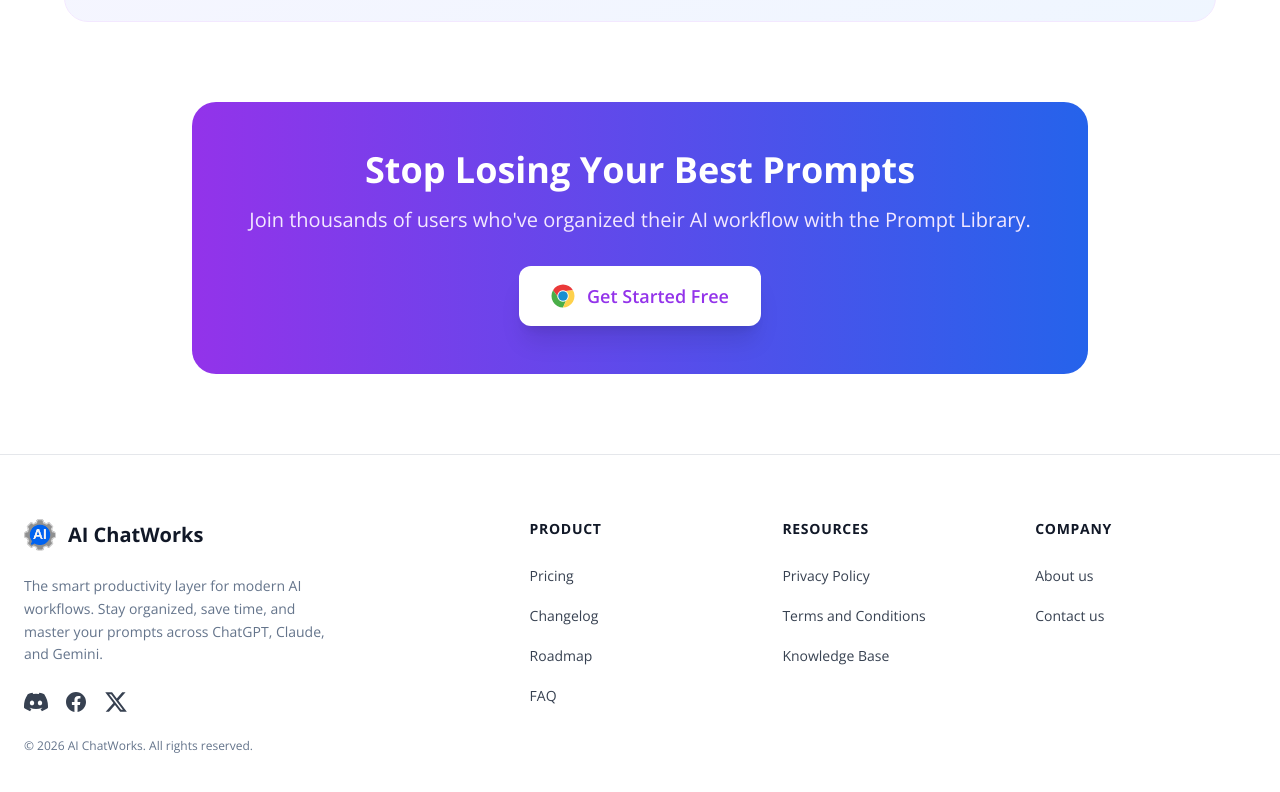
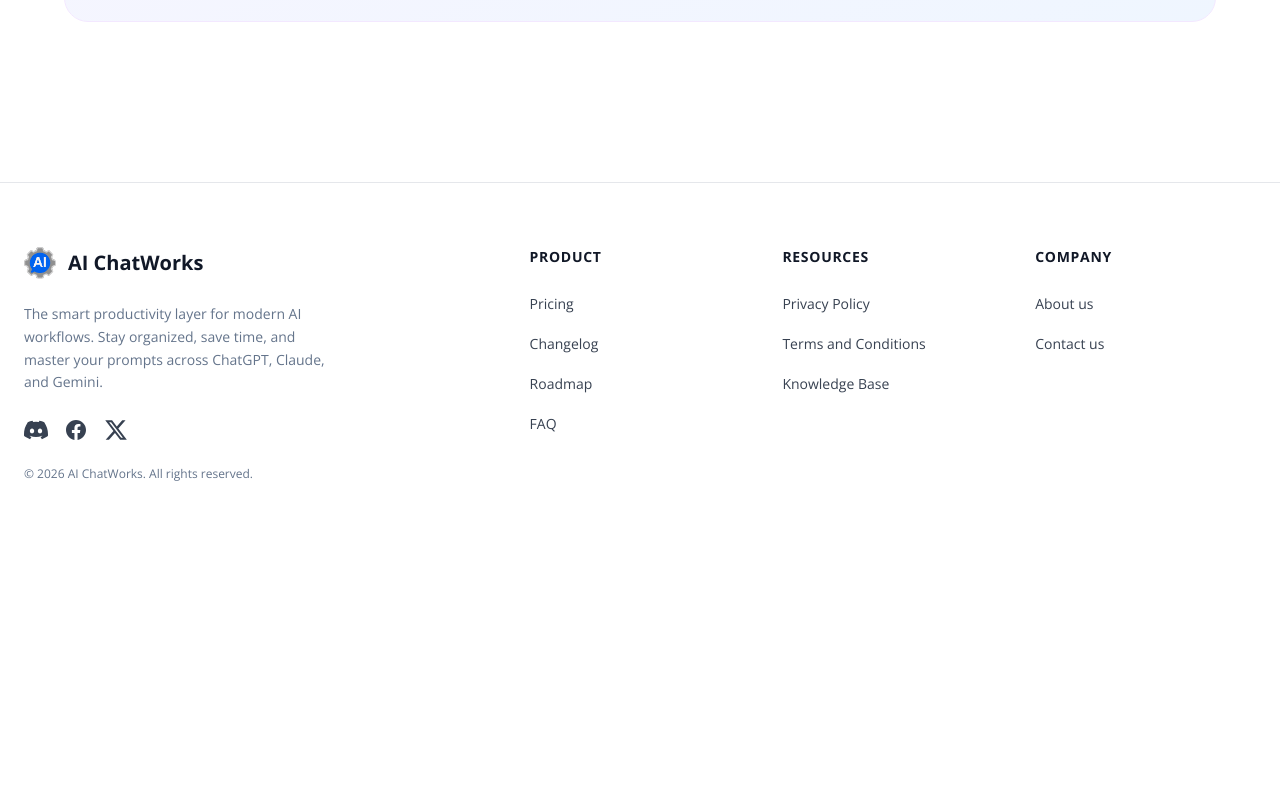
Before and after one commit to roeymit84/ai-chatworks-website, a Next.js app: page /features/prompt-library in a window 1280 px wide. Shown: the part 1938-2730 px from the top of the page. After the commit the page ends 2484 px from the top, so only its background shows below. Built offline with nearby package versions, Linux system fonts and the light colour scheme.

Commit message:
Add files via upload

```diff
--- a/app/features/prompt-library/page.jsx
+++ b/app/features/prompt-library/page.jsx
@@ -227,31 +227,7 @@
           </div>
         </div>
 
-        {/* CTA Section */}
-        <div className="max-w-4xl mx-auto text-center animate-fade-in">
-          <div className="bg-gradient-to-r from-purple-600 to-blue-600 rounded-3xl p-12 text-white">
-            <h2 className="text-3xl md:text-4xl font-bold mb-4">
-              Stop Losing Your Best Prompts
-            </h2>
-            <p className="text-xl mb-8 text-purple-100">
-              Join thousands of users who've organized their AI workflow with the Prompt Library.
-            </p>
-            <a
-              href="https://chromewebstore.google.com/detail/ai-chatworks/legmkjenpjbcgmmifpdhehgbmbkofmmc"
-              target="_blank"
-              rel="noopener noreferrer"
-              className="inline-flex items-center gap-3 px-8 py-4 bg-white text-purple-600 rounded-xl font-semibold text-lg hover:bg-gray-100 transition-all shadow-xl"
-            >
-              <svg className="w-6 h-6" viewBox="0 0 100 100" xmlns="http://www.w3.org/2000/svg" version="1.1">
-                <ellipse cx="50" cy="50" rx="20" ry="20" style={{ fill: "#188FD1" }} />
-                <path d="M 8.5,26 A 48,48 0 0 1 91.5,26 L 62,29.5 A 24,24 0 0 0 26,50 z" style={{ fill: "#EA3939" }} />
-                <path d="M 50,98 A 48,48 0 0 1 8.5,26 L 26,50 A 24,24 0 0 0 62,70.5 z" style={{ fill: "#4AAE48" }} />
-                <path d="M 91.5,26 A 48,48 0 0 1 50,98 L 62,70.5 A 24,24 0 0 0 62,29.5 z" style={{ fill: "#FED14B" }} />
-              </svg>
-              Get Started Free
-            </a>
-          </div>
-        </div>
+
       </main>
 
       <Footer />
```
